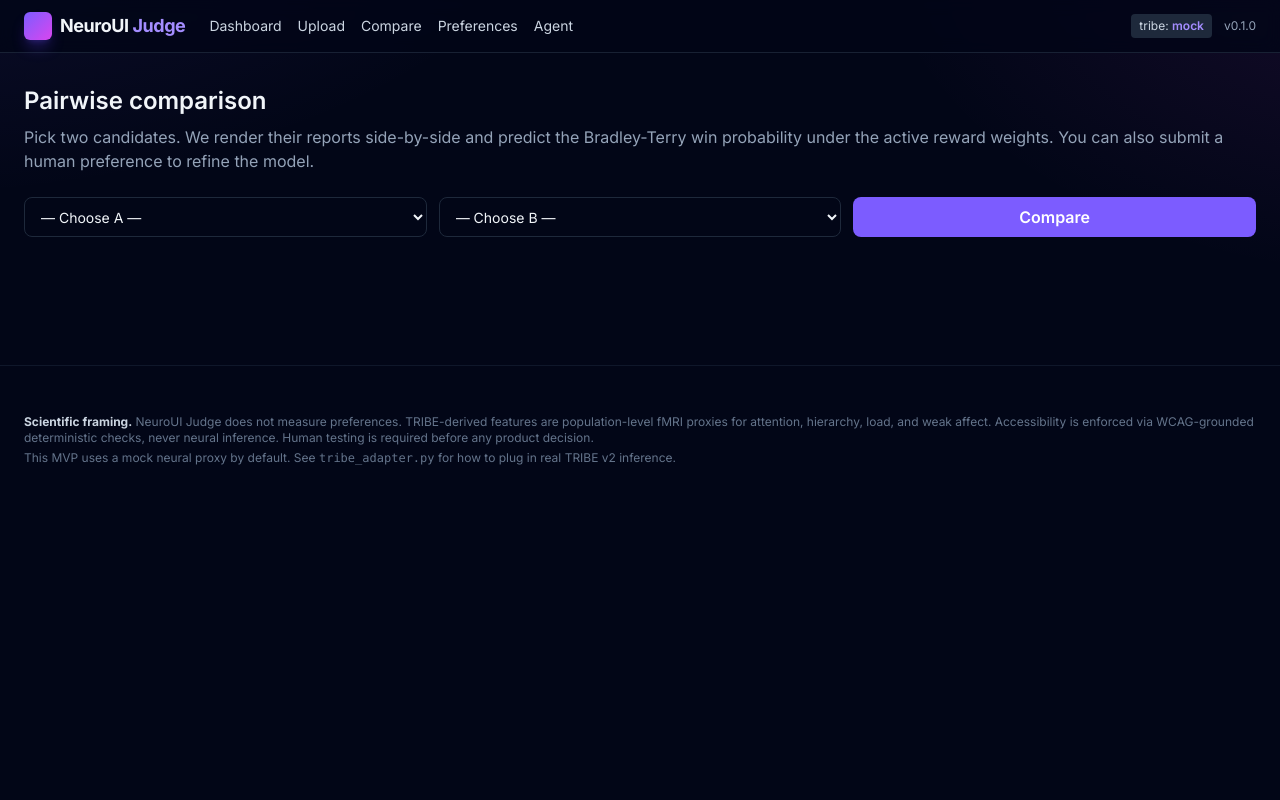
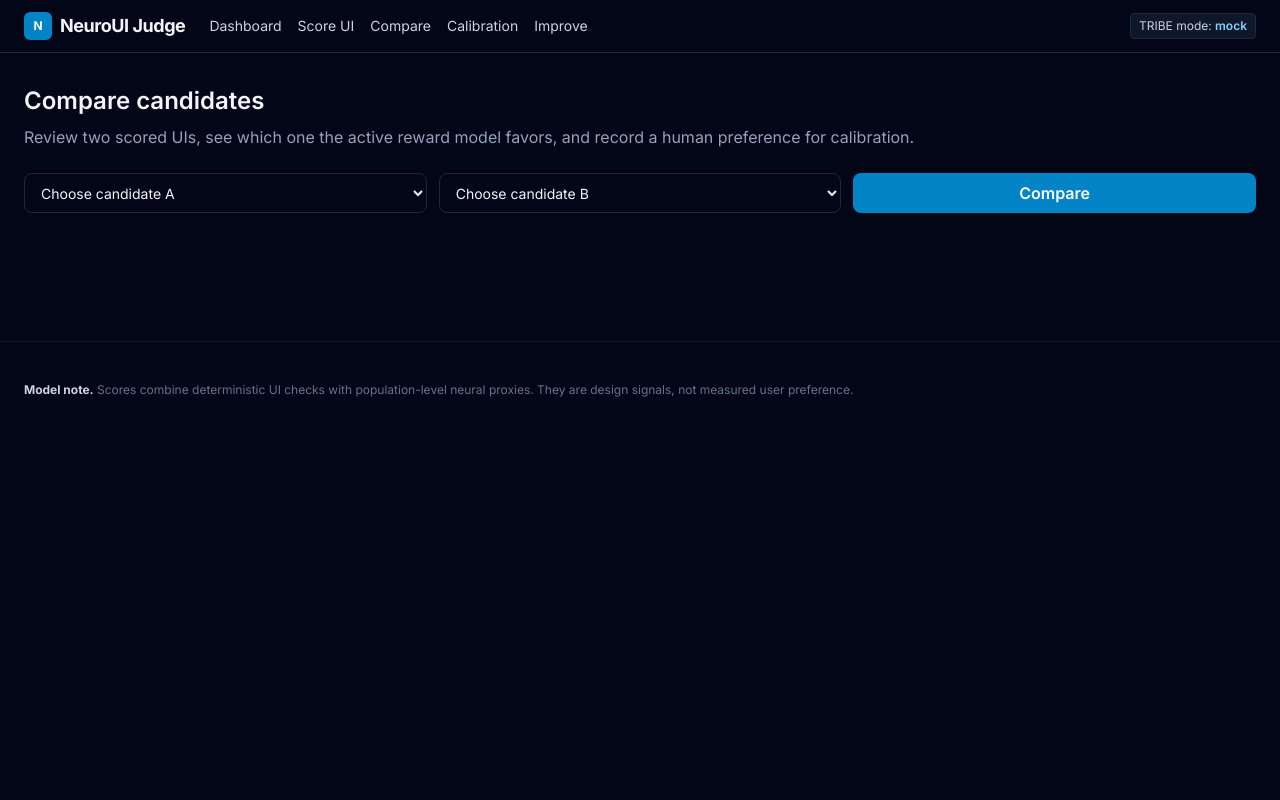
Before and after one commit to VSPuzzler/RLDesignEnviroments, a FastAPI app: page /compare in a window 1280 px wide. Run offline with FastAPI, Linux system fonts and the light colour scheme; data that the repository does not hold is empty; some libraries are stand-ins or nearby versions.

Commit message:
Clean up NeuroUI dashboard

```diff
--- a/neuro-ui-judge/apps/web/static/agent.js
+++ b/neuro-ui-judge/apps/web/static/agent.js
@@ -63,7 +63,7 @@
   const meanLine = series.filter((s) => s.mean != null).map((s) => [s.iter, s.mean]);
 
   if (meanLine.length) path(meanLine, "#94a3b8", 1.5, true);
-  path(bestLine, "#a48dff", 2);
+  path(bestLine, "#7dd3fc", 2);
   path(runningLine, "#10b981", 3);
 
   // Dots on running best
@@ -75,7 +75,7 @@
   const lg = E("g", { transform: `translate(${padL + 10}, ${padT + 4})` }, svg);
   const items = [
     ["#10b981", "running best"],
-    ["#a48dff", "iteration best child"],
+    ["#7dd3fc", "iteration best child"],
     ["#94a3b8", "iteration mean"],
   ];
   items.forEach(([c, label], i) => {
--- a/neuro-ui-judge/apps/web/static/app.css
+++ b/neuro-ui-judge/apps/web/static/app.css
@@ -1,10 +1,7 @@
 /* NeuroUI Judge dashboard styles */
 
 body {
-  background:
-    radial-gradient(1200px 600px at -10% -20%, rgba(124, 92, 255, 0.12), transparent 60%),
-    radial-gradient(900px 600px at 110% -10%, rgba(217, 70, 239, 0.10), transparent 60%),
-    #020617;
+  background: #020617;
 }
 
 #overlay-canvas {
@@ -16,9 +13,9 @@ body {
 .axis line, .axis path { stroke: #334155; }
 .grid line { stroke: #1e293b; stroke-dasharray: 2 3; }
 
-.bar { fill: url(#barGrad); }
-.bar.alt { fill: url(#barGradAlt); }
-.bar:hover { fill: #a48dff; }
+.bar { fill: #38bdf8; }
+.bar.alt { fill: #14b8a6; }
+.bar:hover { fill: #7dd3fc; }
 
 .tooltip {
   position: absolute;
@@ -36,11 +33,6 @@ body {
 }
 .tooltip.show { display: block; }
 
-/* Glow utility */
-.glow-brand {
-  box-shadow: 0 0 0 1px rgba(124, 92, 255, 0.4), 0 8px 30px rgba(124, 92, 255, 0.25);
-}
-
 /* Custom scrollbar */
 ::-webkit-scrollbar { width: 8px; height: 8px; }
 ::-webkit-scrollbar-thumb { background: #334155; border-radius: 4px; }
--- a/neuro-ui-judge/apps/web/static/app.js
+++ b/neuro-ui-judge/apps/web/static/app.js
@@ -18,14 +18,13 @@ window.NUI = (function () {
   }
 
   function colorRamp(t) {
-    // Magma-ish ramp from deep blue → fuchsia → amber.
+    // Discrete-feeling ramp for proxy heatmaps.
     const stops = [
       [0.00, [15, 23, 42]],
-      [0.20, [59, 130, 246]],
-      [0.40, [124, 92, 255]],
-      [0.60, [217, 70, 239]],
-      [0.80, [245, 158, 11]],
-      [1.00, [254, 240, 138]],
+      [0.25, [2, 132, 199]],
+      [0.50, [20, 184, 166]],
+      [0.75, [245, 158, 11]],
+      [1.00, [239, 68, 68]],
     ];
     t = clamp(t);
     for (let i = 1; i < stops.length; i++) {
--- a/neuro-ui-judge/apps/web/templates/base.html
+++ b/neuro-ui-judge/apps/web/templates/base.html
@@ -10,7 +10,7 @@
       theme: {
         extend: {
           colors: {
-            brand: { 500: "#7c5cff", 600: "#6b48ff", 300: "#a48dff" },
+            brand: { 500: "#0284c7", 600: "#0369a1", 300: "#7dd3fc" },
             cortex: { mag: "#ef4444", mid: "#f59e0b", lo: "#10b981", deep: "#3b82f6" },
           },
           fontFamily: {
@@ -28,22 +28,21 @@
   <link href="https://fonts.googleapis.com/css2?family=Inter:wght@400;500;600;700;800&display=swap" rel="stylesheet" />
 </head>
 <body class="font-display antialiased min-h-screen">
-  <div class="border-b border-slate-800/80 bg-slate-950/80 backdrop-blur sticky top-0 z-30">
+  <div class="border-b border-slate-800 bg-slate-950 sticky top-0 z-30">
     <div class="max-w-7xl mx-auto px-6 py-3 flex items-center gap-6">
       <a href="/" class="flex items-center gap-2 group">
-        <span class="w-7 h-7 rounded-md bg-gradient-to-br from-brand-500 to-fuchsia-500 inline-block shadow-lg shadow-brand-600/30"></span>
-        <span class="font-bold tracking-tight text-lg">NeuroUI <span class="text-brand-300">Judge</span></span>
+        <span class="w-7 h-7 rounded-md bg-brand-500 inline-flex items-center justify-center text-xs font-bold text-white">N</span>
+        <span class="font-bold tracking-tight text-lg">NeuroUI Judge</span>
       </a>
       <nav class="flex items-center gap-4 text-sm text-slate-300">
         <a href="/" class="hover:text-white">Dashboard</a>
-        <a href="/upload" class="hover:text-white">Upload</a>
+        <a href="/upload" class="hover:text-white">Score UI</a>
         <a href="/compare" class="hover:text-white">Compare</a>
-        <a href="/preferences" class="hover:text-white">Preferences</a>
-        <a href="/agent" class="hover:text-white">Agent</a>
+        <a href="/preferences" class="hover:text-white">Calibration</a>
+        <a href="/agent" class="hover:text-white">Improve</a>
       </nav>
       <div class="ml-auto flex items-center gap-3 text-xs">
-        <span class="px-2 py-1 rounded bg-slate-800 text-slate-300">tribe: <span class="text-brand-300 font-semibold">{{ tribe_mode|default("mock") }}</span></span>
-        <a href="https://github.com" class="text-slate-400 hover:text-white">v0.1.0</a>
+        <span class="px-2 py-1 rounded bg-slate-900 border border-slate-800 text-slate-300">TRIBE mode: <span class="text-brand-300 font-semibold">{{ tribe_mode|default("mock") }}</span></span>
       </div>
     </div>
   </div>
@@ -52,11 +51,9 @@
     {% block content %}{% endblock %}
   </main>
 
-  <footer class="max-w-7xl mx-auto px-6 py-12 text-xs text-slate-500 border-t border-slate-900 mt-16">
-    <p class="mb-1"><strong class="text-slate-300">Scientific framing.</strong>
-    NeuroUI Judge does not measure preferences. TRIBE-derived features are population-level fMRI proxies for attention, hierarchy, load, and weak affect.
-    Accessibility is enforced via WCAG-grounded deterministic checks, never neural inference. Human testing is required before any product decision.</p>
-    <p>This MVP uses a mock neural proxy by default. See <code>tribe_adapter.py</code> for how to plug in real TRIBE v2 inference.</p>
+  <footer class="max-w-7xl mx-auto px-6 py-10 text-xs text-slate-500 border-t border-slate-900 mt-16">
+    <p><strong class="text-slate-300">Model note.</strong>
+    Scores combine deterministic UI checks with population-level neural proxies. They are design signals, not measured user preference.</p>
   </footer>
 
   <script src="/static/app.js"></script>
--- a/neuro-ui-judge/apps/web/templates/compare.html
+++ b/neuro-ui-judge/apps/web/templates/compare.html
@@ -1,18 +1,18 @@
 {% extends "base.html" %}
 {% block title %}Compare — NeuroUI Judge{% endblock %}
 {% block content %}
-<h1 class="text-2xl font-semibold mb-2">Pairwise comparison</h1>
-<p class="text-slate-400 mb-6">Pick two candidates. We render their reports side-by-side and predict the Bradley-Terry win probability under the active reward weights. You can also submit a human preference to refine the model.</p>
+<h1 class="text-2xl font-semibold mb-2">Compare candidates</h1>
+<p class="text-slate-400 mb-6">Review two scored UIs, see which one the active reward model favors, and record a human preference for calibration.</p>
 
 <form class="grid grid-cols-1 md:grid-cols-3 gap-3 mb-8" method="get">
   <select name="a" class="bg-slate-950 border border-slate-800 rounded-lg px-3 py-2 text-sm">
-    <option value="">— Choose A —</option>
+    <option value="">Choose candidate A</option>
     {% for c in candidates %}
       <option value="{{ c.candidate_id }}" {% if selected_a == c.candidate_id %}selected{% endif %}>{{ c.label or c.candidate_id }}</option>
     {% endfor %}
   </select>
   <select name="b" class="bg-slate-950 border border-slate-800 rounded-lg px-3 py-2 text-sm">
-    <option value="">— Choose B —</option>
+    <option value="">Choose candidate B</option>
     {% for c in candidates %}
       <option value="{{ c.candidate_id }}" {% if selected_b == c.candidate_id %}selected{% endif %}>{{ c.label or c.candidate_id }}</option>
     {% endfor %}
@@ -33,13 +33,13 @@
     </div>
     <img src="/api/screenshot/{{ r.candidate_id }}" class="w-full bg-slate-950" style="aspect-ratio: 1440/900; object-fit: contain;" />
     <div class="p-4">
-      <p class="text-xs uppercase tracking-[0.2em] text-slate-400 mb-2">Top sub-scores</p>
+      <p class="text-xs uppercase tracking-[0.18em] text-slate-500 mb-2">Sub-scores</p>
       <ul class="space-y-1 text-sm">
         {% for k, v in r.subscores.items() %}
         <li class="flex items-center gap-2">
           <span class="w-40 text-slate-400">{{ k }}</span>
           <div class="flex-1 h-1.5 bg-slate-800 rounded-full overflow-hidden">
-            <div class="h-full bg-gradient-to-r from-brand-500 to-fuchsia-500" style="width: {{ (v*100)|round(1) }}%"></div>
+            <div class="h-full bg-brand-500" style="width: {{ (v*100)|round(1) }}%"></div>
           </div>
           <span class="w-10 text-right tabular-nums text-slate-300">{{ "%.2f"|format(v) }}</span>
         </li>
@@ -53,18 +53,18 @@
 
 <div class="mt-8 grid md:grid-cols-2 gap-6">
   <div class="rounded-xl border border-slate-800 bg-slate-900/40 p-5">
-    <p class="text-xs uppercase tracking-[0.2em] text-slate-400 mb-3">Predicted preference</p>
-    <p class="text-3xl font-bold tabular-nums">P(A &gt; B) = <span class="text-brand-300">{{ "%.3f"|format(pairwise_p) }}</span></p>
+    <p class="text-xs uppercase tracking-[0.18em] text-slate-500 mb-3">Model preference</p>
+    <p class="text-3xl font-bold tabular-nums">A over B: <span class="text-brand-300">{{ "%.3f"|format(pairwise_p) }}</span></p>
     <p class="text-sm text-slate-500 mt-1">Bradley–Terry under active weights.</p>
     <div class="mt-4 h-3 rounded-full bg-slate-800 overflow-hidden flex">
       <div class="h-full bg-emerald-500" style="width: {{ (pairwise_p*100)|round(1) }}%"></div>
       <div class="h-full bg-rose-500" style="width: {{ ((1-pairwise_p)*100)|round(1) }}%"></div>
     </div>
-    <p class="text-xs text-slate-500 mt-2">A favoured ↔ B favoured</p>
+    <p class="text-xs text-slate-500 mt-2">Left side favors A; right side favors B.</p>
   </div>
   <div class="rounded-xl border border-slate-800 bg-slate-900/40 p-5">
-    <p class="text-xs uppercase tracking-[0.2em] text-slate-400 mb-3">Submit a human preference</p>
-    <p class="text-sm text-slate-400 mb-3">Calibrate the reward model: which UI better serves the task?</p>
+    <p class="text-xs uppercase tracking-[0.18em] text-slate-500 mb-3">Human preference</p>
+    <p class="text-sm text-slate-400 mb-3">Which UI better serves the task?</p>
     <form id="pref-form" class="flex gap-2">
       <input type="hidden" name="ui_a_id" value="{{ report_a.candidate_id }}" />
       <input type="hidden" name="ui_b_id" value="{{ report_b.candidate_id }}" />
@@ -73,7 +73,7 @@
       <button name="winner" value="b" class="flex-1 px-4 py-3 rounded-lg bg-rose-600 hover:bg-rose-500 text-white font-semibold">B is better</button>
     </form>
     <p id="pref-status" class="text-xs text-slate-400 mt-3"></p>
-    <p class="text-xs text-slate-500 mt-2">Stored locally; visit <a href="/preferences" class="text-brand-300 hover:text-brand-500">/preferences</a> to retrain weights.</p>
+    <p class="text-xs text-slate-500 mt-2">Stored locally for <a href="/preferences" class="text-brand-300 hover:text-brand-500">calibration</a>.</p>
   </div>
 </div>
 {% endif %}
@@ -88,7 +88,7 @@
       if (!btn) return;
       e.preventDefault();
       const status = document.getElementById("pref-status");
-      status.textContent = "Saving…";
+      status.textContent = "Saving...";
       const fd = new FormData(form);
       const r = await fetch("/api/preferences", {
         method: "POST", headers: {"Content-Type": "application/json"},
```
Also changed, not shown: neuro-ui-judge/apps/web/static/candidate.js (+8 -13 lines), neuro-ui-judge/apps/web/templates/agent.html (+10 -10 lines), neuro-ui-judge/apps/web/templates/candidate.html (+13 -13 lines), neuro-ui-judge/apps/web/templates/home.html (+42 -21 lines), neuro-ui-judge/apps/web/templates/preferences.html (+8 -8 lines), neuro-ui-judge/apps/web/templates/upload.html (+7 -7 lines), neuro-ui-judge/services/scorer/neural_proxy_mock.py (+60 -0 lines).
